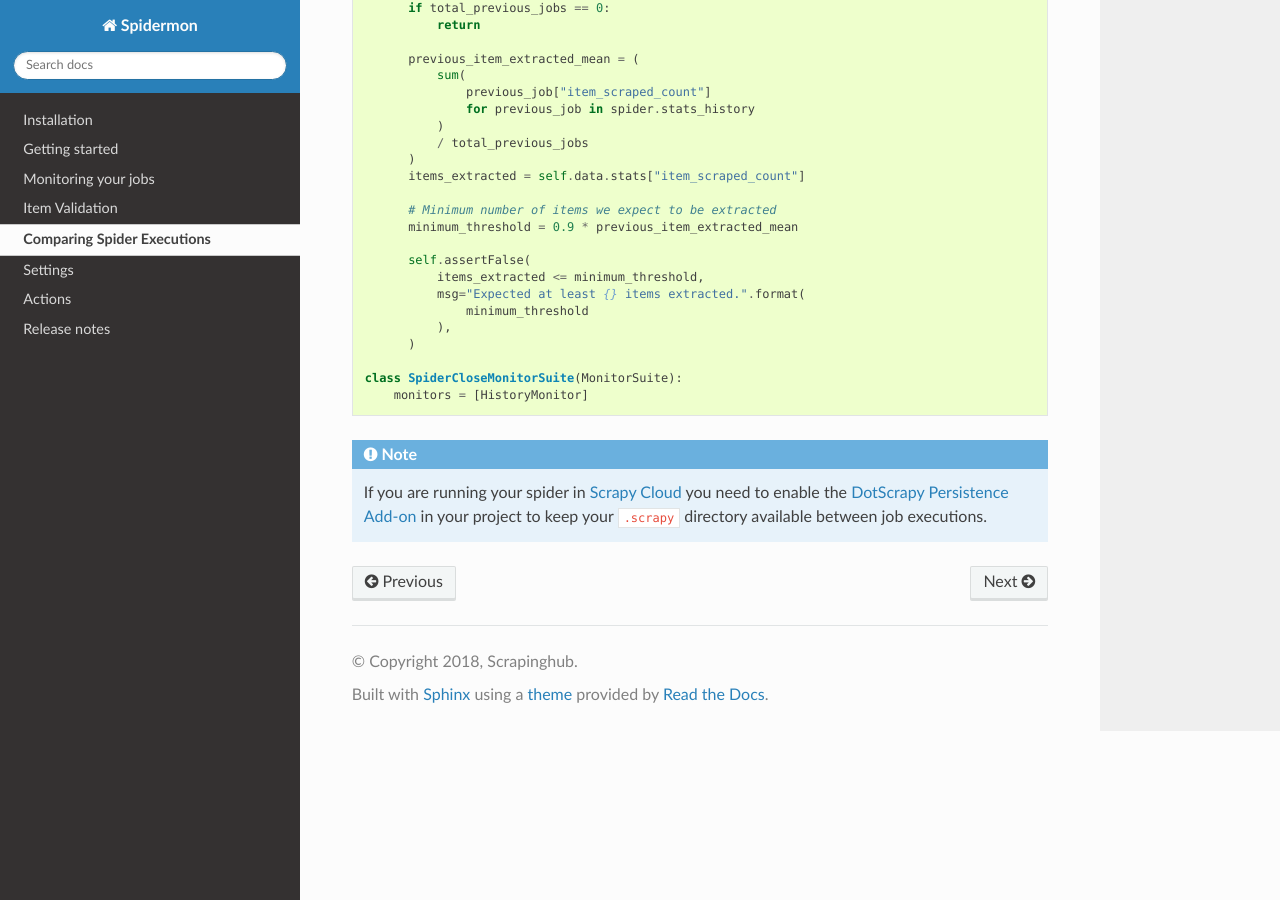
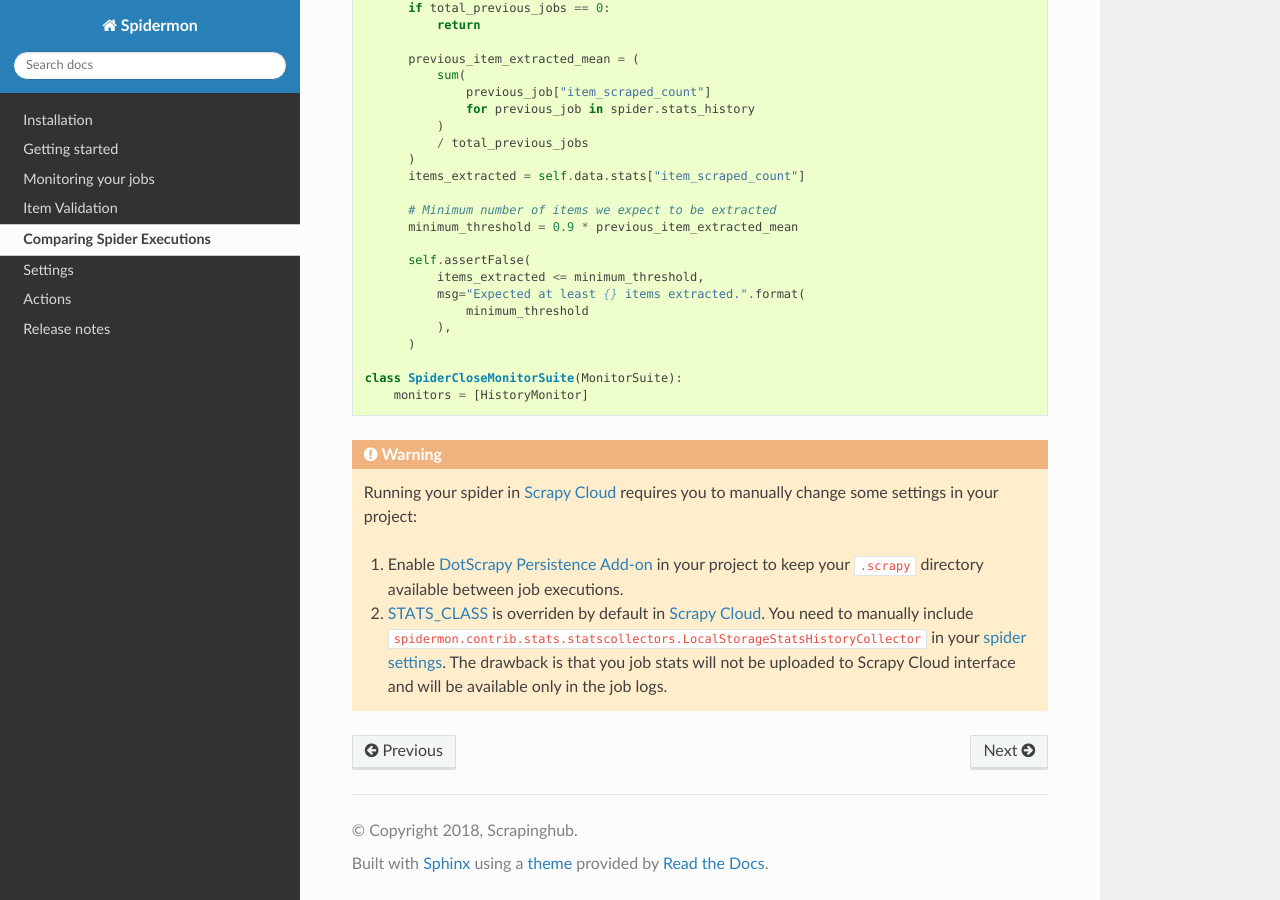
Before and after one commit to scrapinghub/spidermon, a Sphinx documentation site: the page built from docs/source/stats-collection.rst, in a window 1280 px wide and 900 px high, scrolled down 958 px. Built offline with Sphinx 7.4.7 and the Read the Docs theme 2.0.0, drawn with Linux system fonts in a browser that asks for light colours.

Commit message:
Improved warning text on how to use historical stats within Scrapy Cloud

```diff
--- a/docs/source/stats-collection.rst
+++ b/docs/source/stats-collection.rst
@@ -70,10 +70,18 @@
     class SpiderCloseMonitorSuite(MonitorSuite):
         monitors = [HistoryMonitor]
 
-.. note::
-    If you are running your spider in `Scrapy Cloud`_ you need to enable the
-    `DotScrapy Persistence Add-on`_ in your project to keep your ``.scrapy`` directory
-    available between job executions.
+.. warning::
+    Running your spider in `Scrapy Cloud`_ requires you to manually change some settings
+    in your project:
 
+    #. Enable `DotScrapy Persistence Add-on`_ in your project to keep your ``.scrapy`` directory
+       available between job executions.
+    #. `STATS_CLASS`_ is overriden by default in `Scrapy Cloud`_. You need to manually include
+       ``spidermon.contrib.stats.statscollectors.LocalStorageStatsHistoryCollector`` in your `spider
+       settings`_. The drawback is that you job stats will not be uploaded to Scrapy Cloud interface
+       and will be available only in the job logs.
+
+.. _`STATS_CLASS`: https://docs.scrapy.org/en/latest/topics/settings.html#stats-class
+.. _`spider settings`: https://support.scrapinghub.com/support/solutions/articles/22000200670-customizing-scrapy-settings-in-scrapy-cloud
 .. _`Scrapy Cloud`: https://scrapinghub.com/scrapy-cloud
 .. _`DotScrapy Persistence Add-on`: https://support.scrapinghub.com/support/solutions/articles/22000200401-dotscrapy-persistence-addon
```
